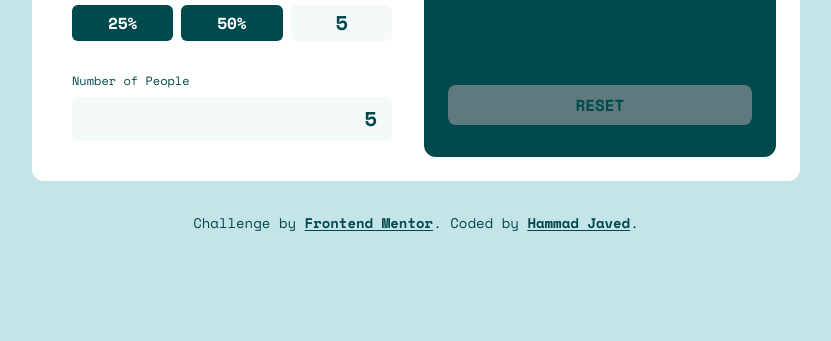
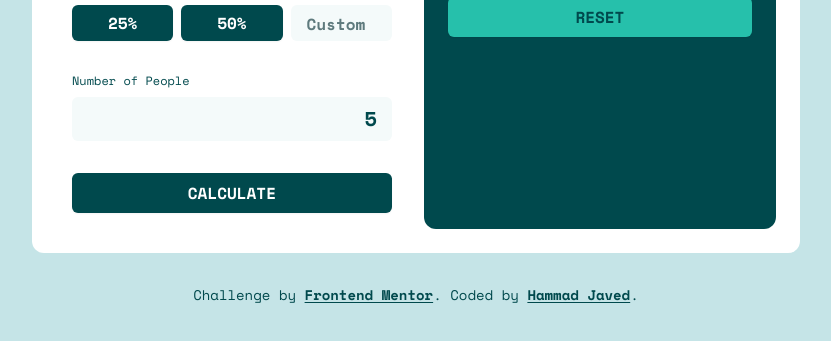
Before and after one commit to hammadxp/TipCalculatorApp, a website built with Vite: page index.html in a window 1280 px wide. Both pictures are taken after typing "5", "5", "5" into the empty fields and a click on the button "5%". Shown: the part 331-672 px from the top of the page, without its empty margins (224-1055 px from the left). Built offline with nearby package versions, Linux system fonts and the light colour scheme.

Commit message:
frustrated, didnt thought working with forms would be this hard

```diff
--- a/index.html
+++ b/index.html
@@ -41,14 +41,14 @@
             <!-- Tip options -->
 
             <div class="flex flex-col gap-2">
-              <label for="tip-custom">Select Tip %</label>
+              <label for="tip-input">Select Tip %</label>
               <div class="grid grid-cols-3 gap-2" id="tip-options">
                 <button class="tip-option tip-selected-styles tip-selected">5%</button>
                 <button class="tip-option">10%</button>
                 <button class="tip-option">15%</button>
                 <button class="tip-option">25%</button>
                 <button class="tip-option">50%</button>
-                <input type="number" placeholder="Custom" min="1" max="100" id="tip-custom" class="tip-option-custom" />
+                <input type="number" placeholder="Custom" min="1" max="100" id="tip-input" class="tip-option-custom" />
                 <p class="invalid-input invalid-tip col-span-3 hidden">Enter a value between 1 to 100</p>
               </div>
             </div>
@@ -60,6 +60,10 @@
               <input type="number" placeholder="0" id="people-input" />
               <p class="invalid-input invalid-people hidden">Enter a value between 1 to 20</p>
             </div>
+
+            <!-- Submit -->
+
+            <button type="submit" id="btn-calculate" class="btn-inactive btn-wide">Calculate</button>
           </form>
         </div>
 
@@ -85,7 +89,7 @@
           </div>
 
           <button
-            class="btn-inactive mt-auto w-full rounded-lg py-2 font-bold uppercase text-is-very-dark-cyan"
+            class="btn-wide bg-is-strong-cyan text-is-very-dark-cyan hover:bg-is-strong-cyan hover:text-is-very-dark-cyan"
             id="btn-reset"
           >
             Reset
--- a/src/css/tailwind.css
+++ b/src/css/tailwind.css
@@ -23,12 +23,12 @@
     @apply bg-is-strong-cyan/50 text-is-very-dark-cyan;
   }
 
-  .btn-active {
-    @apply bg-is-strong-cyan shadow-md;
+  .btn-wide {
+    @apply cursor-pointer rounded-md bg-is-very-dark-cyan py-2 text-center text-base font-bold uppercase text-is-white shadow-sm duration-100 hover:bg-is-strong-cyan/50 hover:text-is-very-dark-cyan;
   }
 
   .btn-inactive {
-    @apply bg-is-dark-grayish-cyan;
+    @apply cursor-not-allowed opacity-20 shadow-none hover:bg-is-very-dark-cyan hover:text-is-white;
   }
 
   .invalid-input {
--- a/src/js/script.js
+++ b/src/js/script.js
@@ -1,12 +1,32 @@
 const tipForm = document.getElementById("tip-form");
 const tipOptions = document.getElementById("tip-options");
-const billInput = document.getElementById("bill-input");
-const peopleInput = document.getElementById("people-input");
-const btnReset = document.getElementById("btn-reset");
+
+const inputBill = document.getElementById("bill-input");
+const inputTip = document.getElementById("tip-input");
+const inputPeople = document.getElementById("people-input");
 
 const invalidBill = document.querySelector(".invalid-bill");
 const invalidTip = document.querySelector(".invalid-tip");
 const invalidPeople = document.querySelector(".invalid-people");
+
+const btnCalculate = document.getElementById("btn-calculate");
+const btnReset = document.getElementById("btn-reset");
+
+// Input change listener (for Calculate button visibility)
+
+inputBill.addEventListener("input", checkInputs);
+inputTip.addEventListener("input", checkInputs);
+inputPeople.addEventListener("input", checkInputs);
+
+function checkInputs() {
+  if (inputBill.value && inputTip.value && inputPeople.value) {
+    btnCalculate.classList.remove("btn-inactive");
+    btnCalculate.classList.add("btn-active");
+  } else {
+    btnCalculate.classList.remove("btn-active");
+    btnCalculate.classList.add("btn-inactive");
+  }
+}
 
 // Tip option change handler
 
@@ -30,6 +50,7 @@ tipOptions.addEventListener("click", function (e) {
 
   if (btn) {
     btn.classList.add("tip-selected-styles", "tip-selected");
+    inputTip.value = "";
   }
 
   if (btnCustom) {
@@ -40,19 +61,23 @@ tipOptions.addEventListener("click", function (e) {
 // Submition handler
 
 tipForm.addEventListener("submit", function (e) {
+  console.log("yes");
+
   e.preventDefault();
 
-  const bill = billInput.value;
-  const people = peopleInput.value;
+  const bill = inputBill.value;
+  const people = inputPeople.value;
   const tip = tipOptions.querySelector(".tip-selected").textContent.replace("%", "");
 
+  console.log(bill);
+
   if (bill <= 0) {
-    billInput.classList.add("border-2", "border-red-500");
+    inputBill.classList.add("border-2", "border-red-500");
     invalidBill.classList.remove("hidden");
   }
 
   if (people < 0 || people > 20) {
-    peopleInput.classList.add("border-2", "border-red-500");
+    inputPeople.classList.add("border-2", "border-red-500");
     invalidPeople.classList.remove("hidden");
   }
 
```
